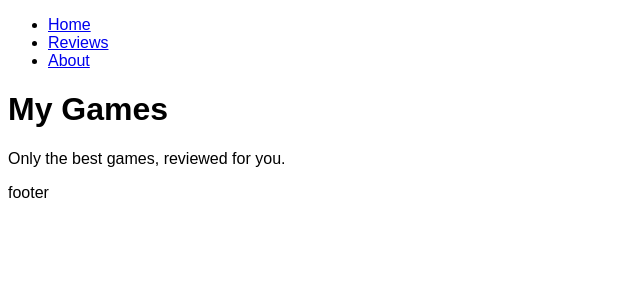
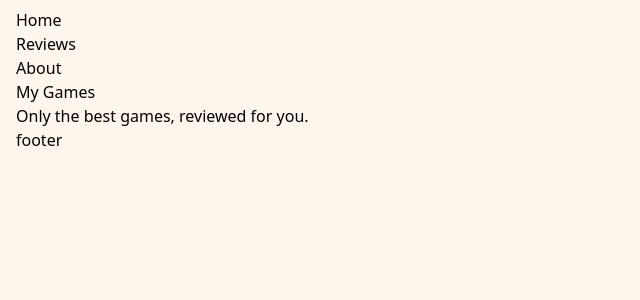
Before and after one commit to webepse/next-review-2026, a Next.js app: page / in a window 1280 px wide. Shown: the top 300 px of the page, without its empty margins (0-640 px from the left). Built offline with nearby package versions, Linux system fonts and the light colour scheme.

Commit message:
installation de tailwind

```diff
--- a/app/globals.css
+++ b/app/globals.css
@@ -1,3 +1 @@
-body{
-    font-family: sans-serif;
-}
+@import "tailwindcss"
--- a/app/layout.jsx
+++ b/app/layout.jsx
@@ -5,7 +5,7 @@ export default function RootLayout({children})
 {
     return (
         <html lang="fr">
-            <body>
+            <body className="flex flex-col px-4 py-2 min-h-screen bg-orange-50">
                 <header>
                     <nav>
                         <ul>
--- a/package.json
+++ b/package.json
@@ -10,5 +10,11 @@
         "next": "^16.0.8",
         "react": "^19.2.1",
         "react-dom": "^19.2.1"
+    },
+    "devDependencies": {
+        "@tailwindcss/postcss": "^4.1.17",
+        "autoprefixer": "^10.4.22",
+        "postcss": "^8.5.6",
+        "tailwindcss": "^4.1.17"
     }
 }
--- /dev/null
+++ b/postcss.config.mjs
@@ -0,0 +1,8 @@
+const config = {
+    plugins: {
+        "@tailwindcss/postcss": {},
+        "autoprefixer": {},
+    }
+}
+
+export default config
--- /dev/null
+++ b/tailwind.config.js
@@ -0,0 +1,6 @@
+export default {
+    content: [
+        "./app/**/*.{js,jsx,ts,tsx}",
+        "./components/**/*.{js,jsx,ts,tsx}"
+    ]
+}
```
Also changed, not shown: 1 other file (tests, documents, lock files or other folders).
